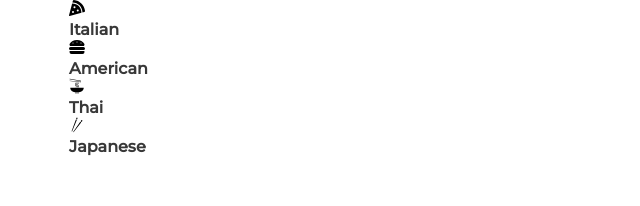
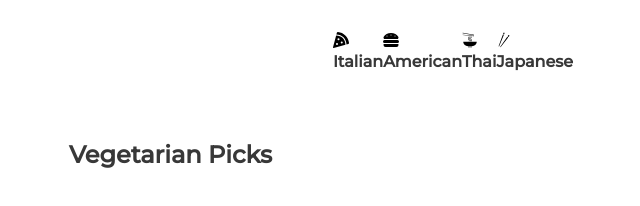
Before and after one commit to OpungoJacob/Recipe-App-React-JS, a React (Create React App) app: page / in a window 1280 px wide. Shown: the top 206 px of the page, without its empty margins (187-827 px from the left). Built offline with nearby package versions, Linux system fonts and the light colour scheme; no server answers.

Commit message:
Update Category.jsx
new

```diff
--- a/src/components/Category.jsx
+++ b/src/components/Category.jsx
@@ -7,7 +7,7 @@ import React from 'react'
 
 function Category() {
   return (
-    <div>
+    <List>
         <div>
             <FaPizzaSlice/>
             <h4>Italian</h4>
@@ -24,8 +24,14 @@ function Category() {
             <GiChopsticks/>
             <h4>Japanese</h4>
         </div>
-    </div>
+    </List>
   )
 }
 
+const List = styled.div`
+    display: flex;
+    justify-content: center;
+    margin: 2rem 0rem;
+`;
+
 export default Category
```
